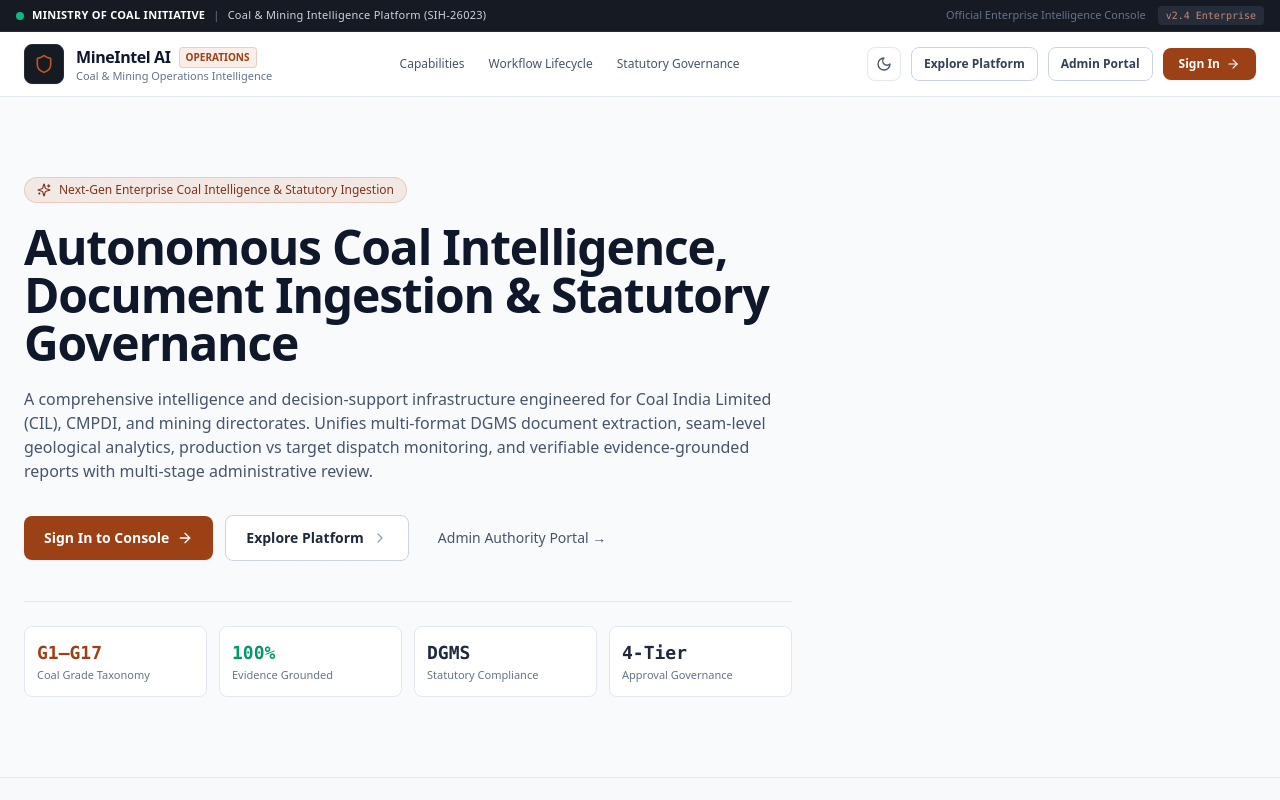
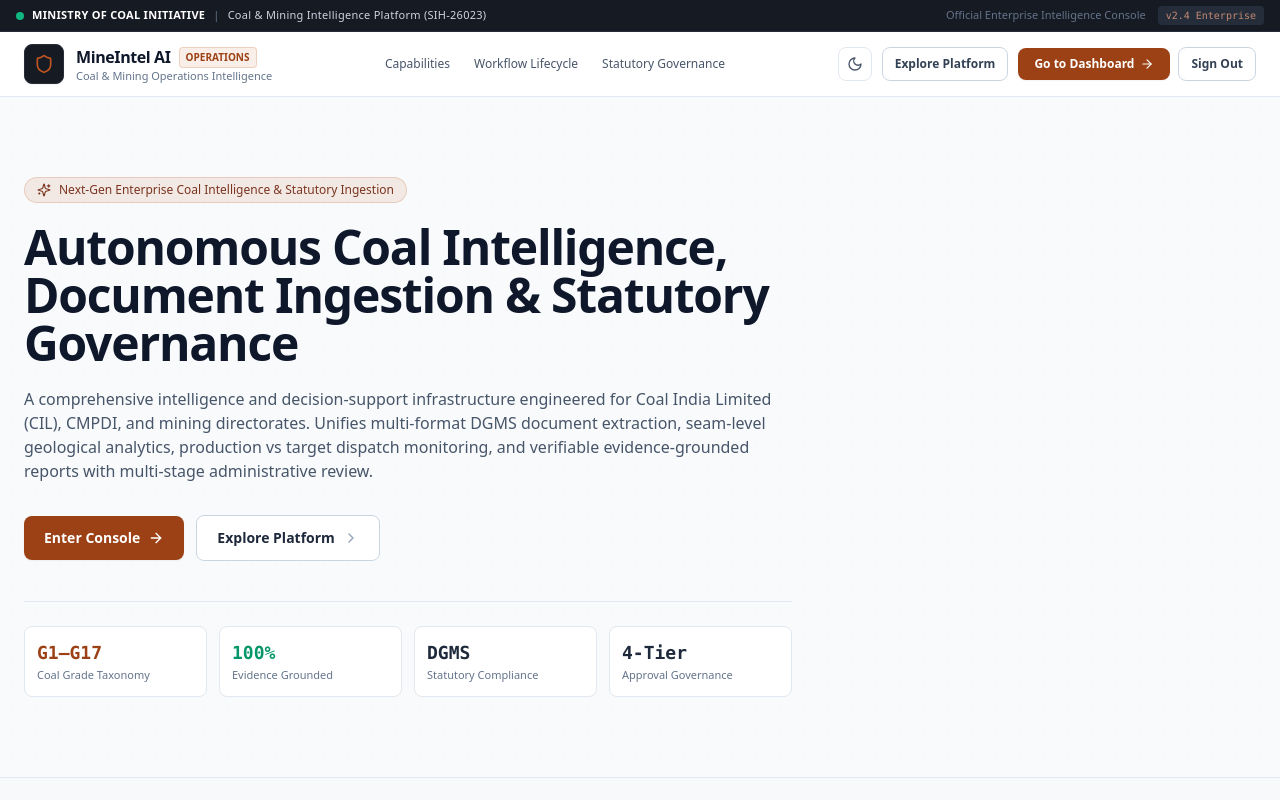
Before and after one commit to Vishal202-rgb/MiniIntel-Ai, a React (Vite) app in the folder client/: page /welcome in a window 1280 px wide. Shown: the top 800 px of the page. Built offline with nearby package versions, Linux system fonts and the light colour scheme; no server answers; sample sign-in values are in the browser's storage.

Commit message:
fix routes path

```diff
--- a/client/src/App.jsx
+++ b/client/src/App.jsx
@@ -1,7 +1,7 @@
-import React, { useContext } from 'react';
+import React from 'react';
 import { BrowserRouter, Routes, Route, Navigate } from 'react-router-dom';
 import { ThemeProvider } from './context/ThemeContext';
-import { AuthProvider, AuthContext } from './context/AuthContext';
+import { AuthProvider } from './context/AuthContext';
 import Layout from './components/layout/Layout';
 import ProtectedRoute from './components/ProtectedRoute';
 import Login from './pages/Login';
@@ -28,23 +28,6 @@
 
 import Landing from './pages/Landing';
 
-const HomeRoute = () => {
-  const { user, loading } = useContext(AuthContext);
-  if (loading) {
-    return (
-      <div className="min-h-screen flex items-center justify-center bg-slate-50 dark:bg-[#0E1117] text-slate-500 font-medium">
-        Initializing MineIntel AI Platform...
-      </div>
-    );
-  }
-  if (user) {
-    return user.role === 'admin'
-      ? <Navigate to="/admin-dashboard" replace />
-      : <Navigate to="/user-dashboard" replace />;
-  }
-  return <Landing />;
-};
-
 function App() {
   return (
     <ThemeProvider>
@@ -54,7 +37,7 @@
             <BrowserRouter>
               <Routes>
                 {/* Public Landing & Auth Routes */}
-                <Route path="/" element={<HomeRoute />} />
+                <Route path="/" element={<Landing />} />
                 <Route path="/welcome" element={<Landing />} />
                 <Route path="/login" element={<Login />} />
                 <Route path="/admin/login" element={<AdminLogin />} />
@@ -62,7 +45,8 @@
                 {/* Protected Application Workflows */}
                 <Route element={<ProtectedRoute />}>
                   <Route element={<Layout />}>
-                    <Route path="user-dashboard" element={<Dashboard />} />
+                    <Route path="dashboard" element={<Dashboard />} />
+                    <Route path="user-dashboard" element={<Navigate to="/dashboard" replace />} />
                     <Route path="admin-dashboard" element={<ProtectedRoute adminOnly={true}><AdminDashboard /></ProtectedRoute>} />
                     <Route path="command-center" element={<CommandCenter />} />
                     <Route path="extraction" element={<ExtractionReview />} />
--- a/client/src/components/ProtectedRoute.jsx
+++ b/client/src/components/ProtectedRoute.jsx
@@ -8,7 +8,7 @@
 
   if (loading) return <div className="p-5 text-center text-gray-500">Loading...</div>;
   if (!user) return <Navigate to="/login" state={{ from: location }} replace />;
-  if (adminOnly && user.role !== 'admin') return <Navigate to="/" replace />;
+  if (adminOnly && user.role !== 'admin') return <Navigate to="/dashboard" replace />;
 
   return children ? children : <Outlet />;
 };
--- a/client/src/components/layout/Header.jsx
+++ b/client/src/components/layout/Header.jsx
@@ -10,6 +10,7 @@
 import notificationApi from '../../api/notificationApi';
 
 const PAGE_TITLES = {
+  '/dashboard': 'Executive Dashboard',
   '/user-dashboard': 'Executive Dashboard',
   '/admin-dashboard': 'Admin Command & Ingestion',
   '/command-center': 'Command Center Operations',
--- a/client/src/components/layout/Sidebar.jsx
+++ b/client/src/components/layout/Sidebar.jsx
@@ -13,7 +13,7 @@
   {
     title: 'DATA & WORKFLOW',
     items: [
-      { to: '/', icon: LayoutDashboard, label: 'Dashboard' },
+      { to: '/dashboard', icon: LayoutDashboard, label: 'Dashboard' },
       { to: '/command-center', icon: Monitor, label: 'Command Center' },
       { to: '/extraction', icon: Brain, label: 'Data Extraction' },
       { to: '/validation', icon: ShieldCheck, label: 'Validation' }
@@ -89,8 +89,8 @@
                 )}
                 <div className="space-y-0.5">
                   {visibleItems.map((item) => {
-                    const targetTo = item.to === '/' ? (user?.role === 'admin' ? '/admin-dashboard' : '/user-dashboard') : item.to;
-                    const isItemActive = location.pathname === targetTo || (item.to === '/' && (location.pathname === '/user-dashboard' || location.pathname === '/admin-dashboard'));
+                    const targetTo = item.to === '/dashboard' ? (user?.role === 'admin' ? '/admin-dashboard' : '/dashboard') : item.to;
+                    const isItemActive = location.pathname === targetTo || (item.to === '/dashboard' && (location.pathname === '/dashboard' || location.pathname === '/user-dashboard' || location.pathname === '/admin-dashboard'));
 
                     return (
                       <NavLink
--- a/client/src/pages/Landing.jsx
+++ b/client/src/pages/Landing.jsx
@@ -1,4 +1,4 @@
-import React from 'react';
+import React, { useContext } from 'react';
 import { useNavigate } from 'react-router-dom';
 import {
   Shield, FileText, Brain, BarChart2, CheckCircle2,
@@ -7,10 +7,13 @@
   FileCheck, ChevronRight, Compass, ArrowUpRight
 } from 'lucide-react';
 import { useTheme } from '../context/ThemeContext';
+import { AuthContext } from '../context/AuthContext';
 
 const Landing = () => {
   const navigate = useNavigate();
   const { theme, toggleTheme } = useTheme();
+  const { user, logout } = useContext(AuthContext);
+  const dashboardUrl = user?.role === 'admin' ? '/admin-dashboard' : '/dashboard';
 
   const scrollToSection = (id) => {
     const el = document.getElementById(id);
@@ -169,13 +172,30 @@
               Explore Platform
             </button>
 
+            {user ? (
+              <div className="flex items-center gap-2">
+                <button
+                  onClick={() => navigate(dashboardUrl)}
+                  className="inline-flex items-center gap-1.5 px-4 py-2 text-xs font-semibold rounded-lg bg-amber-600 hover:bg-amber-700 text-white shadow-sm transition-colors"
+                >
+                  <span>Go to Dashboard</span>
+                  <ArrowRight className="w-3.5 h-3.5" />
+                </button>
+                <button
+                  onClick={() => logout()}
+                  className="hidden sm:inline-flex items-center gap-1 px-3 py-2 text-xs font-semibold rounded-lg border border-slate-300 dark:border-[#262D3A] hover:bg-slate-100 dark:hover:bg-[#161A22] text-slate-700 dark:text-[#E2E8F0] transition-colors"
+                >
+                  Sign Out
+                </button>
+              </div>
+            ) : (
+              <div className="flex items-center gap-2">
                 <button
                   onClick={() => navigate('/admin/login')}
                   className="hidden sm:inline-flex items-center gap-1 px-3 py-2 text-xs font-semibold rounded-lg border border-slate-300 dark:border-[#262D3A] hover:bg-slate-100 dark:hover:bg-[#161A22] text-slate-700 dark:text-[#E2E8F0] transition-colors"
                 >
                   Admin Portal
                 </button>
-
                 <button
                   onClick={() => navigate('/login')}
                   className="inline-flex items-center gap-1.5 px-4 py-2 text-xs font-semibold rounded-lg bg-amber-600 hover:bg-amber-700 text-white shadow-sm transition-colors"
@@ -183,6 +203,8 @@
                   <span>Sign In</span>
                   <ArrowRight className="w-3.5 h-3.5" />
                 </button>
+              </div>
+            )}
           </div>
 
         </div>
@@ -212,10 +234,10 @@
             {/* Action Buttons */}
             <div className="flex flex-wrap items-center gap-3 mb-10">
               <button
-                onClick={() => navigate('/login')}
+                onClick={() => navigate(user ? dashboardUrl : '/login')}
                 className="px-5 py-3 rounded-lg bg-amber-600 hover:bg-amber-700 text-white text-xs sm:text-sm font-semibold flex items-center gap-2 shadow-sm transition-colors"
               >
-                <span>Sign In to Console</span>
+                <span>{user ? 'Enter Console' : 'Sign In to Console'}</span>
                 <ArrowRight className="w-4 h-4" />
               </button>
 
@@ -227,12 +249,14 @@
                 <ChevronRight className="w-4 h-4 text-slate-400" />
               </button>
 
+              {!user && (
                 <button
                   onClick={() => navigate('/admin/login')}
                   className="px-4 py-3 rounded-lg border border-transparent hover:border-slate-300 dark:border-[#262D3A] text-slate-600 dark:text-[#94A3B8] hover:text-slate-900 dark:hover:text-white text-xs sm:text-sm font-medium transition-colors"
                 >
                   <span>Admin Authority Portal &rarr;</span>
                 </button>
+              )}
             </div>
 
             {/* Operational Guarantee Badges */}
@@ -446,18 +470,20 @@
           </p>
           <div className="flex flex-wrap items-center justify-center gap-3">
             <button
-              onClick={() => navigate('/login')}
+              onClick={() => navigate(user ? dashboardUrl : '/login')}
               className="px-6 py-3 rounded-lg bg-amber-600 hover:bg-amber-700 text-white text-xs sm:text-sm font-semibold flex items-center gap-2 shadow-sm transition-colors"
             >
-              <span>Officer Sign In</span>
+              <span>{user ? 'Enter Console' : 'Officer Sign In'}</span>
               <ArrowRight className="w-4 h-4" />
             </button>
+            {!user && (
               <button
                 onClick={() => navigate('/admin/login')}
                 className="px-6 py-3 rounded-lg border border-slate-300 dark:border-[#262D3A] hover:bg-slate-100 dark:hover:bg-[#161A22] text-slate-800 dark:text-[#F1F5F9] text-xs sm:text-sm font-semibold transition-colors"
               >
                 Admin Portal
               </button>
+            )}
           </div>
         </div>
       </section>
--- a/client/src/pages/Login.jsx
+++ b/client/src/pages/Login.jsx
@@ -27,7 +27,7 @@
       } else {
         userData = await login(username, password);
       }
-      const fallback = userData?.role === 'admin' ? '/admin-dashboard' : '/user-dashboard';
+      const fallback = userData?.role === 'admin' ? '/admin-dashboard' : '/dashboard';
       const target = location.state?.from?.pathname || fallback;
       navigate(target, { replace: true });
     } catch (err) {
```
Lines whose indentation alone changed are shown as unchanged.
